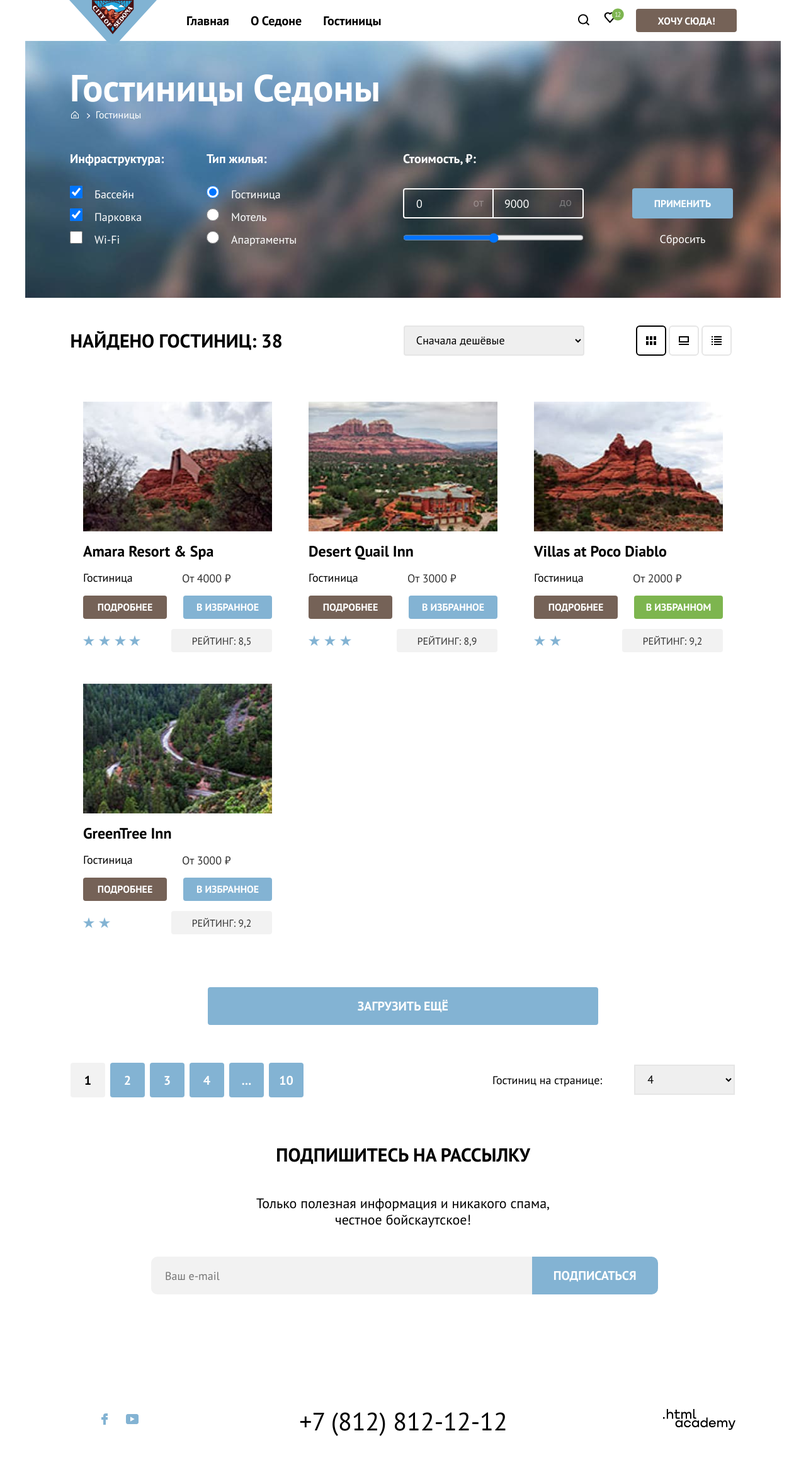
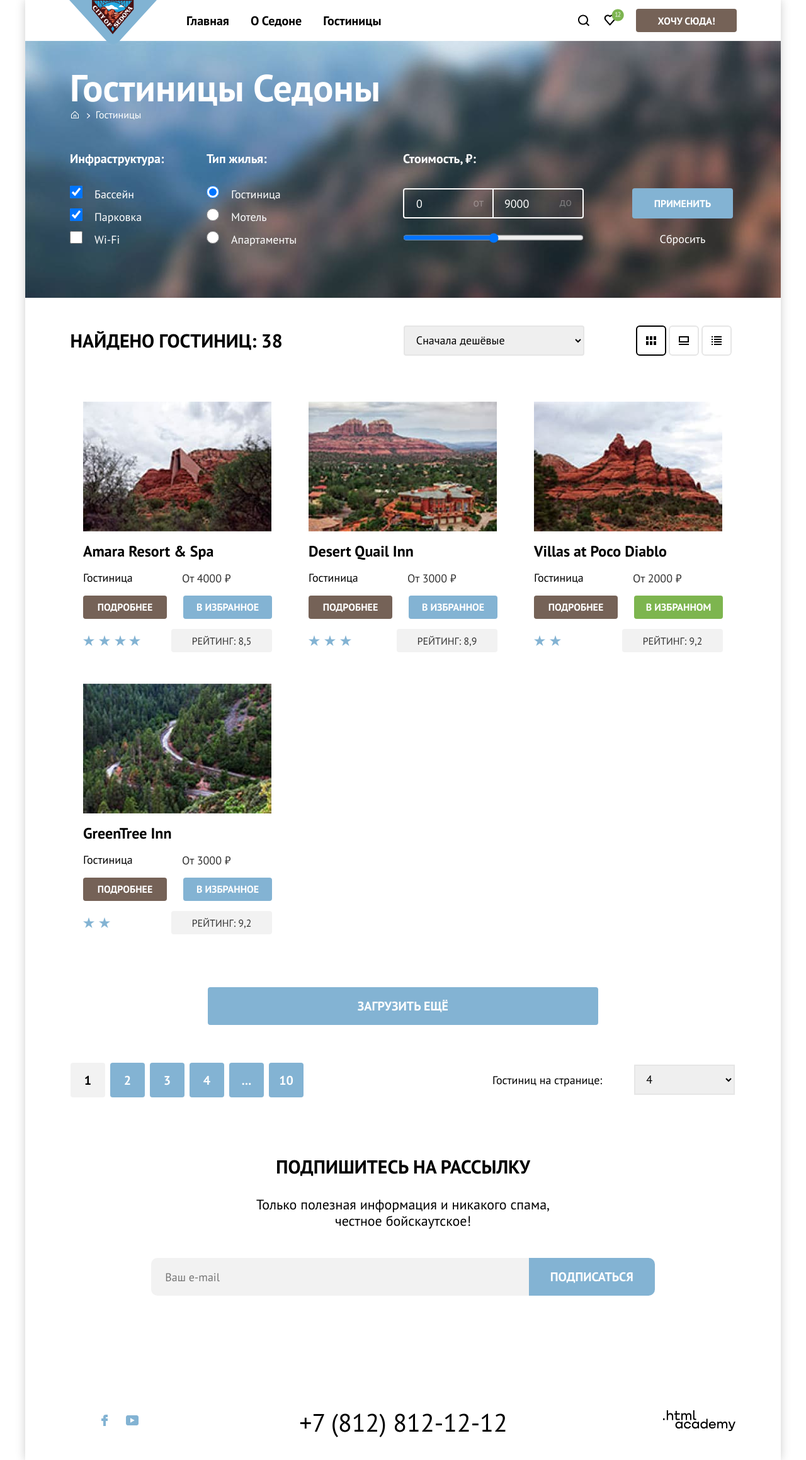
Before and after one commit to htmlacademy-htmlcss/1984241-sedona-33, a plain HTML site: page catalog.html in a window 1280 px wide. Shown: the whole page at 63% size. Drawn offline with Linux system fonts and the light colour scheme.

Commit message:
adds_catalog_decoration

```diff
--- a/catalog.html
+++ b/catalog.html
@@ -6,11 +6,10 @@
     <link rel="stylesheet" href="styles/styles.css">
   </head>
   <body>
+    <div class="body-catalog-cont">
     <header class="page-header">
       <nav class="navigation">
-        <!-- <a class="in_index" href="#"> -->
         <img class="nav-logo" src="images/logo.svg" width="139" height="70" alt="Логотип города Седона">
-        <!-- </a> -->
         <ul class="navigation-list">
           <li class="navigation-item">
             <a class="navigation-link button navig-button" href="../index.html">Главная</a>
@@ -24,7 +23,7 @@
         </ul>
         <ul class="navigation-user">
           <li class="navigation-item">
-            <a class="navigation-link navigation-link-icon button icon-search navig-button" href="#">
+            <a class="navigation-link navigation-link-icon button icon-search navig-button button12" href="#">
              <svg aria-hidden="true" focusable="false" width="20" height="19" viewBox="0 0 20 19" fill="currentColor" xmlns="http://www.w3.org/2000/svg">
                 <path d="M19.0257 17.05L15.3152 13.35C16.318 12.05 17.02 10.35 17.02 8.44995C17.02 4.04995 13.4098 0.449951 8.99732 0.449951C4.58483 0.449951 0.974609 4.14995 0.974609 8.54995C0.974609 12.95 4.58483 16.55 8.99732 16.55C10.8024 16.55 12.5072 15.95 13.9112 14.85L17.6217 18.55L19.0257 17.05ZM8.99732 14.55C5.68795 14.55 2.98029 11.85 2.98029 8.54995C2.98029 5.24995 5.68795 2.54995 8.99732 2.54995C12.3067 2.54995 15.0143 5.24995 15.0143 8.54995C15.0143 11.85 12.3067 14.55 8.99732 14.55Z"/>
                 </svg>
@@ -32,7 +31,7 @@
             </a>
           </li>
           <li class="navigation-item">
-            <a class="navigation-link navigation-link-icon button12" href="#">
+            <a class="navigation-link navigation-link-icon navig-button button12" href="#">
               <svg aria-hidden="true" focusable="false" width="19" height="18" viewBox="0 0 19 18" fill="currentColor" xmlns="http://www.w3.org/2000/svg">
                 <path d="M9.58207 17.4114C9.28207 17.4114 8.98207 17.3114 8.78207 17.0114C3.38207 10.9114 2.08207 9.51142 1.78207 9.11142C1.08207 8.21142 0.682068 7.01142 0.682068 5.81142C0.682068 2.81142 3.08207 0.411423 6.18207 0.411423C7.48207 0.411423 8.68207 0.911423 9.68207 1.71142C10.6821 0.911423 11.9821 0.411423 13.1821 0.411423C16.1821 0.411423 18.6821 2.81142 18.6821 5.81142C18.6821 7.11142 18.1821 8.31142 17.3821 9.21142L10.3821 17.1114C10.1821 17.3114 9.98207 17.4114 9.58207 17.4114ZM3.58207 7.91142C3.88207 8.31142 7.08207 11.9114 9.68207 14.8114L15.8821 7.81142C16.3821 7.31142 16.5821 6.61142 16.5821 5.81142C16.5821 4.01142 15.0821 2.51142 13.2821 2.51142C12.2821 2.51142 11.2821 3.01142 10.5821 3.81142C10.2821 4.11142 9.98207 4.21142 9.68207 4.21142C9.38207 4.21142 9.08207 4.01142 8.88207 3.81142C8.18207 3.01142 7.18207 2.51142 6.18207 2.51142C4.38207 2.51142 2.88207 4.01142 2.88207 5.81142C2.78207 6.71142 3.18207 7.41142 3.58207 7.91142C3.48207 7.91142 3.48207 7.91142 3.58207 7.91142Z"/>
                 </svg>
@@ -237,12 +236,12 @@
         </select>
       </div>
         <section class="newsletter-catalog">
-        <h4 class="section-buttoms-catalog">ПОДПИШИТЕСЬ НА РАССЫЛКУ</h4>
-        <p class="section-buttoms-text-mail">Только полезная информация и никакого спама,<br>честное бойскаутское!</p>
-        <form class="newsletter-form" action="https://echo.htmlacademy.ru/" method="post">
+          <h4 class="section-buttoms-mail">ПОДПИШИТЕСЬ НА РАССЫЛКУ</h4>
+          <p class="section-buttoms-text-mail">Только полезная информация и никакого спама,<br>честное бойскаутское!</p>
+          <form class="newsletter-form" action="https://echo.htmlacademy.ru/" method="post">
           <div class="newsletter-form-email">
         <input class="newsletter-email" type="email" placeholder="Ваш e-mail" name="newsletter-email" id="newsletter-email" required>
-         <button class="newsletter-button" type="submit">Подписаться</button>
+         <button class="newsletter-button newsletter-button--catalog" type="submit">Подписаться</button>
         </div>
       </form>
      </section>
@@ -288,5 +287,6 @@
         </a>
       </div>
     </footer>
+  </div>
   </body>
   </html>
--- a/styles/styles.css
+++ b/styles/styles.css
@@ -18,8 +18,19 @@ html {
   height: 100%;
 }
 
+.page {
+  background-color: #E5E5E5;
+  width: 1280px;
+  margin-left: auto;
+  margin-right: auto;
+}
+
 body {
   margin: 0;
+  width: 1200px;
+  margin-left: auto;
+  margin-right: auto;
+  box-shadow: 0 0 15px rgba(0, 0, 0, 0.2);
   display: flex;
   flex-direction: column;
   min-height: 100%;
@@ -75,7 +86,7 @@ body {
 
 .navigation-link {
   display: block;
-  padding: 16px 7px 15px 7px;
+  padding: 16px 7px 17px 7px;
   font-size: 20px;
   line-height: 26px;
   font-weight: 700;
@@ -93,7 +104,18 @@ body {
 }
 
 .navig-button:active {
-  text-decoration: underline;
+  border-bottom: 2px solid #756257;
+}
+
+.navig-button:active {
+}
+
+.navig-button::before {
+  position: absolute;
+  bottom: 0;
+  height: 2px;
+  background-color: #756257;
+  content: "";
 }
 
 .navigation-link-in {
@@ -147,20 +169,23 @@ body {
 .button12 {
   display: flex;
   padding-bottom: 20px;
-  margin-top: 3px;
+  margin-top: 7px;
+}
+
+.button12:active {
+  opacity: 30%;
 }
 
 .ellipse {
-  margin-top: -6px;
+  width: 20px;
+  height: 20px;
+  margin-top: -9px;
   margin-left: -7px;
 }
 
 .ellipse12 {
   margin-left: -15px;
-}
-
-.button12:focus {
-  opacity: 30%;
+  margin-top: -4px;
 }
 
 .main-container {
@@ -280,14 +305,17 @@ body {
 
 .advantages-list li:nth-child(8) {
   background-color: rgba(131, 179, 211, 0.12);
+  margin-top: -1px;
 }
 
 .advantages-list li:nth-child(9) {
   background-color: rgba(131, 179, 211, 0.2);
+  margin-top: -1px;
 }
 
 .advantages-list li:nth-child(10) {
   background-color: rgba(131, 179, 211, 0.12);
+  margin-top: -1px;
 }
 
 .advantages-blue {
@@ -364,7 +392,7 @@ body {
 .advantages-title-bottom {
   width: 400px;
   height: 56px;
-  margin: 98px 0 29px;
+  margin: 99px 0 28px;
 }
 
 .advantages-description-bottom {
@@ -394,8 +422,15 @@ body {
   font-size: 22px;
   line-height: 26px;
   text-transform: none;
-  margin-top: 0;
-  margin-bottom: 56px;
+  text-align: center;
+  width: 720px;
+  margin: 0 auto 56px auto;
+  /* margin-top: 0;
+  margin-bottom: 56px; */
+}
+
+.section-buttoms-text--span {
+  margin-right: 10px;
 }
 
 .search-hotels {
@@ -410,15 +445,24 @@ body {
   width: 575px;
   height: 60px;
   border-radius: 10px;
-  padding: 0;
-  margin: 0 313px 93px 312px;
+  /* padding-top: 15px;
+  padding-bottom: 15px; */
+  /* margin: 0 313px 93px 312px; */
+  margin-bottom: 93px;
 }
 
 .search-hotels:hover {
   background-color: #615048;
 }
+
 .search-hotels:focus {
+  outline-color: #83B3D3;
+}
+
+
+.search-hotels:active {
   color: rgba(255, 255, 255, 0.3);
+  outline: 0;
 }
 
 .newsletter {
@@ -441,7 +485,7 @@ body {
   text-align: center;
   width: 720px;
   height: 36px;
-  padding-top: 94px;
+  padding-top: 92px;
   margin: 0 auto 29px auto;
 }
 
@@ -454,46 +498,65 @@ body {
   text-align: center;
   width: 720px;
   height: 52px;
-  margin: 0 auto 46px auto;
+  margin: 24px auto 46px auto;
 }
 
 .newsletter-form {
-  display: flex;
-  width: 800px;
+  width: 1200px;
   height: 60px;
   margin-left: auto;
   margin-right: auto;
-  border-top-right-radius: 10px;
 }
 
 .newsletter-email {
   padding: 0;
-  margin: 0;
   border-style: none;
   font-family: "PT sans";
   font-weight: 400;
   font-size: 18px;
   line-height: 26px;
   padding-left: 22px;
-  width: 600px;
-  height: 60px;
+  width: 578px;
+  height: 59px;
+  padding-top: 1px;
   background-color: #F2F2F2;
   border-top-left-radius: 10px;
   border-bottom-left-radius: 10px;
+  outline: 0;
+  border: 0;
 }
 
-.newsletter-email:hover {
+input[type="email"].newsletter-email:hover {
   background-color: #E6E6E6;
 }
 
+input[type="email"].newsletter-email:focus {
+  outline: 3px solid #83B3D3;
+}
+
+/* input[type="email"].newsletter-email:required {
+  outline: 3px solid #ff0000;
+} */
+
+/* input[type="email"].newsletter-email:required:valid {
+  outline: 3px solid transparent;
+} */
+
+/* .newsletter-email:hover {
+  border-width: 2px;
+  border-color: #83B3D3;
+} */
+
 .newsletter-email:focus {
-  outline-color: #83B3D3;
+  /* outline: none;
+  outline-color: #756257;
+  outline-width: 3px; */
 }
 
 .newsletter-button {
-  margin: -25px;
-  width: 200px;
-  height: 60px;
+  padding: 5px;
+  min-width: 200px;
+  min-height: 60px;
   font-family: "PT sans";
   font-weight: 700;
   font-size: 20px;
@@ -503,16 +566,26 @@ body {
   text-transform: uppercase;
   text-align: center;
   border: none;
-  border-top-right-radius: 10px;
-  border-bottom-right-radius: 10px;
+  border-radius: 0 10px 10px 0;
+  margin-left: -5px;
+}
+
+.newsletter-button--catalog {
+  margin-left: -8px;
 }
 
 .newsletter-button:hover {
   background-color: #68A2CA;
+  cursor: pointer;
 }
 
 .newsletter-button:focus {
-  outline-color: #756257;
+  outline: #756257 solid 3px;
+}
+
+.newsletter-button:active {
+  outline: none;
+  opacity: 0.7;
 }
 
 .page-footer {
@@ -603,7 +676,7 @@ body {
 }
 
 .footer-contacts-address-phone:focus {
-  outline-color: #83B3D3;
+  /* outline-color: #83B3D3;/ */
 }
 
 .footer-contacts-address-phone:active {
@@ -878,6 +951,7 @@ fieldset {
   margin-left: auto;
   margin-right: auto;
   display: flex;
+  flex-wrap: wrap;
   width: 1057px;
   min-height: 48px;
 }
@@ -974,16 +1048,38 @@ fieldset {
   margin: 0 18px 10px 0x;
 }
 
+
+
 .catalog-card-link {
   padding: 0;
   margin: 0;
-  height: 226px;
+  width: 300px;
+  height: 206px;
+  margin: 20px 20px 0;
+}
+
+.catalog-card-link:focus {
+  outline: 3px solid #83B3D3;
+  outline-offset: -2px;
 }
 
 .hotel-card-image {
-  width: 300px;
-  height: 206px;
-  margin: 20px 20px 0;
+  /* width: 300px;
+  height: 206px; */
+  /* margin: 20px 20px 0; */
+}
+
+.hotel-card-image:hover {
+  opacity: 0.6;
+}
+
+.hotel-card-image:active {
+  opacity: 0.3;
+}
+
+.hotel-card-link:focus {
+  /* outline: 3px solid #83B3D3; */
+  /* outline-color: none; */
 }
 
 .hotel-card-title {
@@ -1103,6 +1199,7 @@ fieldset {
   border-radius: 4px;
   padding: 0;
   margin: 0 290.17px 60px 290px;
+  cursor: pointer;
 }
 
 .button-show-more:hover {
@@ -1190,7 +1287,7 @@ fieldset {
   border-color: #E6E6E6;
   width: 160px;
   height: 48px;
-  padding-left: 15px;
+  padding-left: 13px;
   margin: 3px 0 4px;
 }
 
@@ -1207,6 +1304,7 @@ fieldset {
 }
 
 .newsletter-catalog {
+  width: 1200px;
   text-align: center;
   font-family: "PT sans";
   font-weight: 700;
@@ -1215,13 +1313,10 @@ fieldset {
   color: #000000;
   background-color: #FFFFFF;
   margin-bottom: 141px;
+  margin-left: auto;
+  margin-right: auto;
 }
 
 .newsletter-email {
   background-color: #F2F2F2;
 }
-
-.newsletter-button {
-  width: 200px;
-  height: 60px;
-}
```
Also changed, not shown: index.html (+5 -5 lines).
